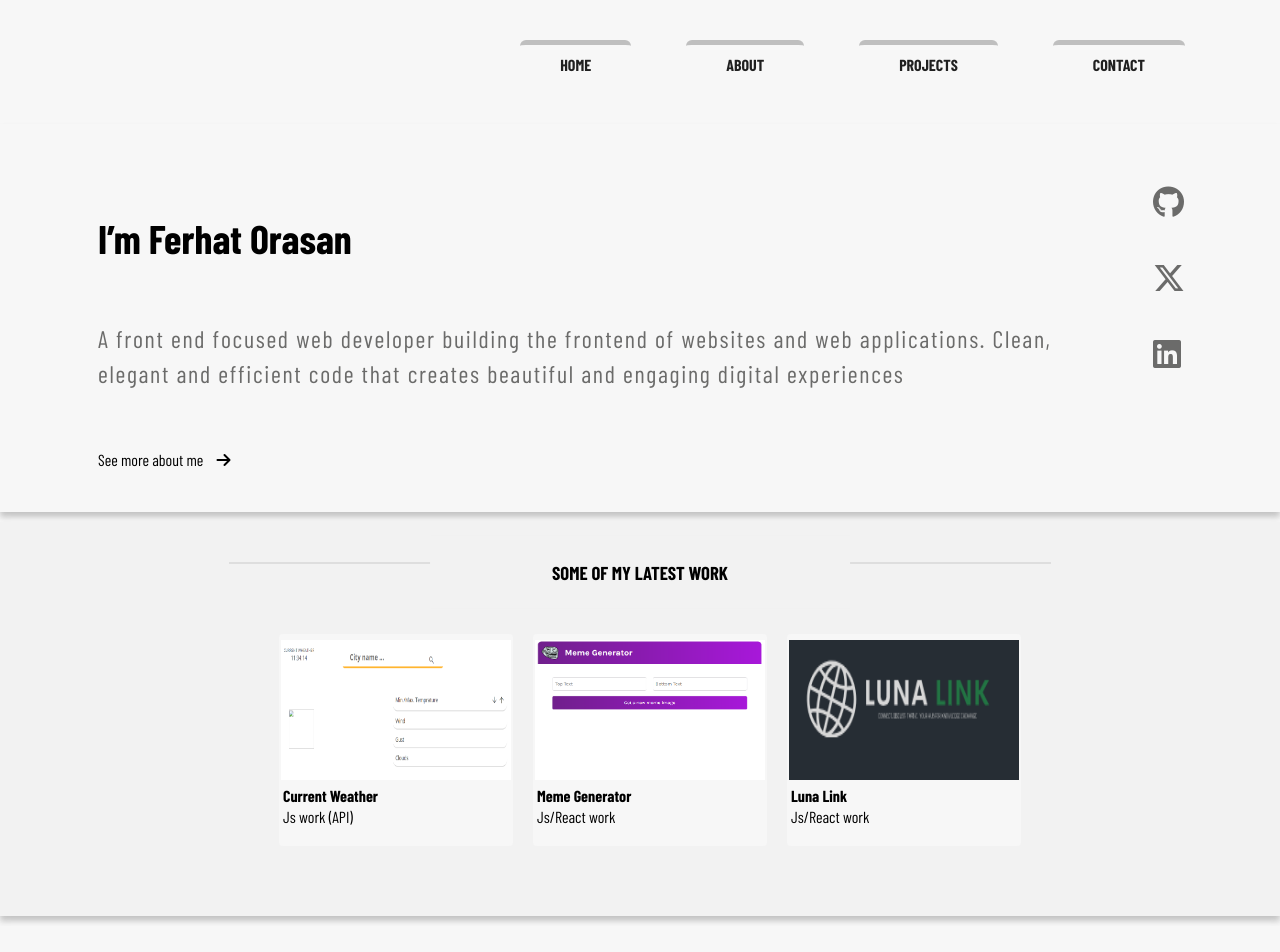
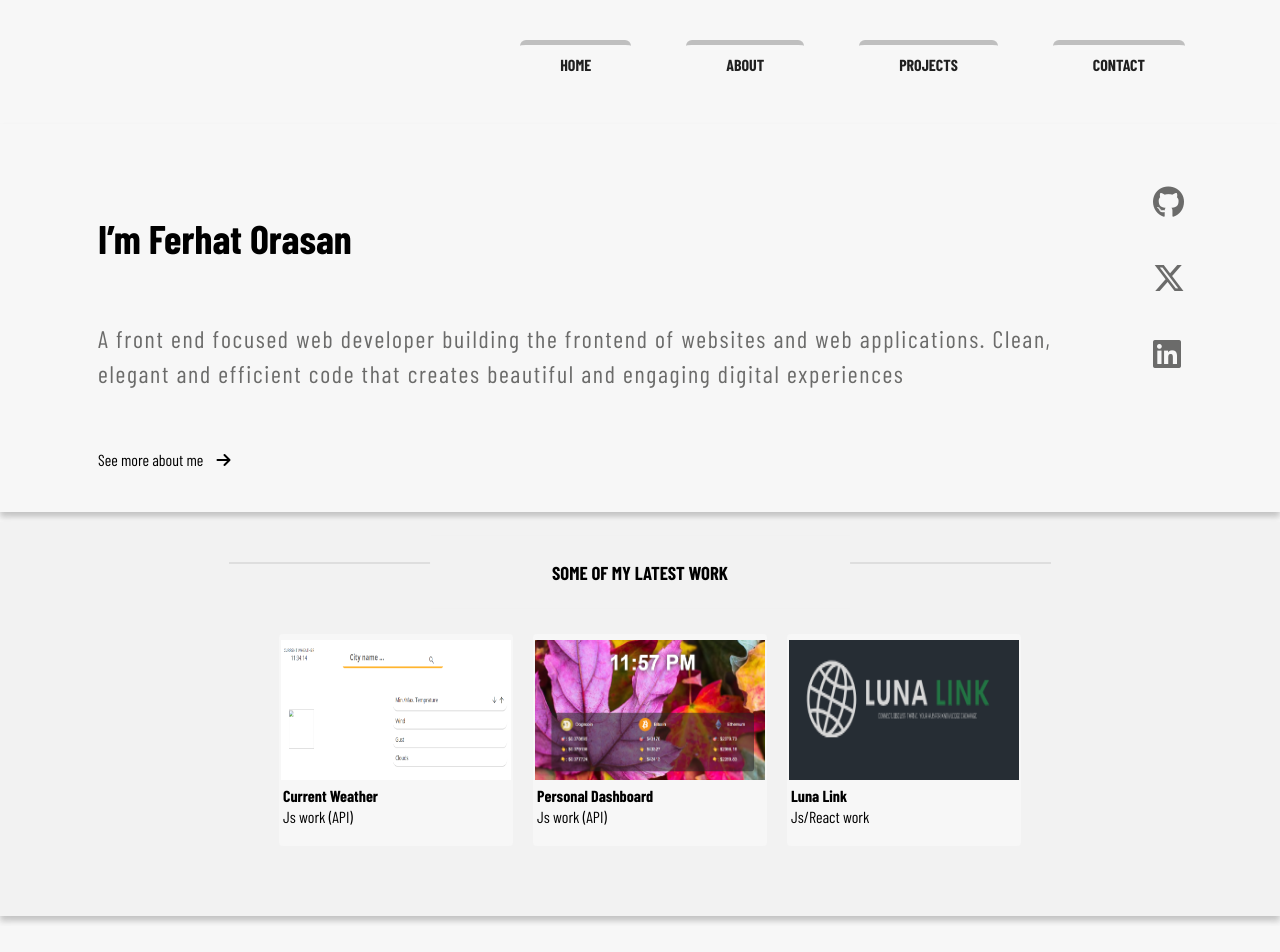
Before and after one commit to FerhatO-H04/Portfolio, a React (Vite) app: page / in a window 1280 px wide. Shown: the top 952 px of the page. Built offline with nearby package versions, Linux system fonts and the light colour scheme; a web font is replaced by a local one.

Commit message:
Added Personal Dashboard(Coins)

```diff
--- a/src/cardData/data.js
+++ b/src/cardData/data.js
@@ -7,10 +7,10 @@ export default[
 },
 
 {   key : 2 ,
-    name : "Meme Generator",
-    language : "Js/React work",
-    image : "/MemeGeneratorImage.png",
-    link : "https://lucky-klepon-8d6a3d.netlify.app",
+    name : "Personal Dashboard",
+    language : "Js work (API)",
+    image : "/PersonalDashboard.png",
+    link : "https://dapper-muffin-a42ede.netlify.app",
 },
 
 {   key : 3 ,
```
Also changed, not shown: public/PersonalDashboard.png (added).
